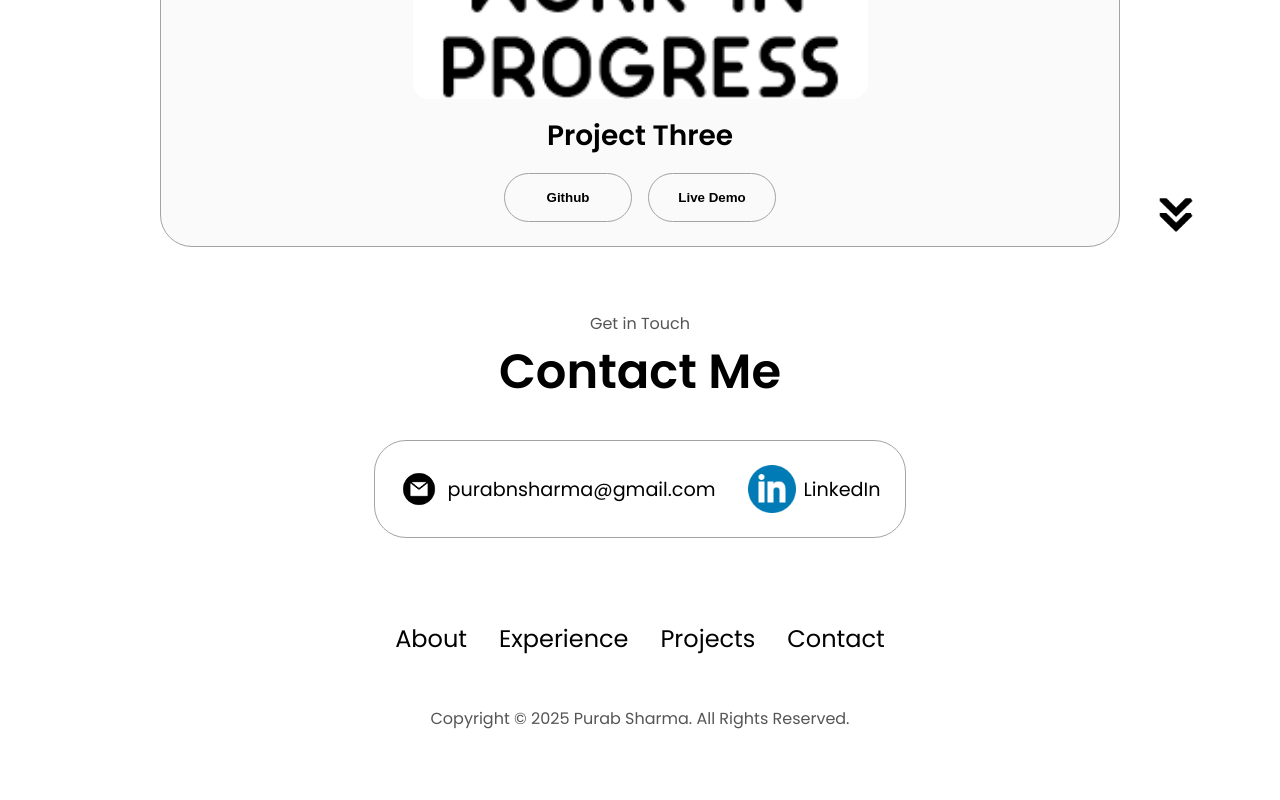
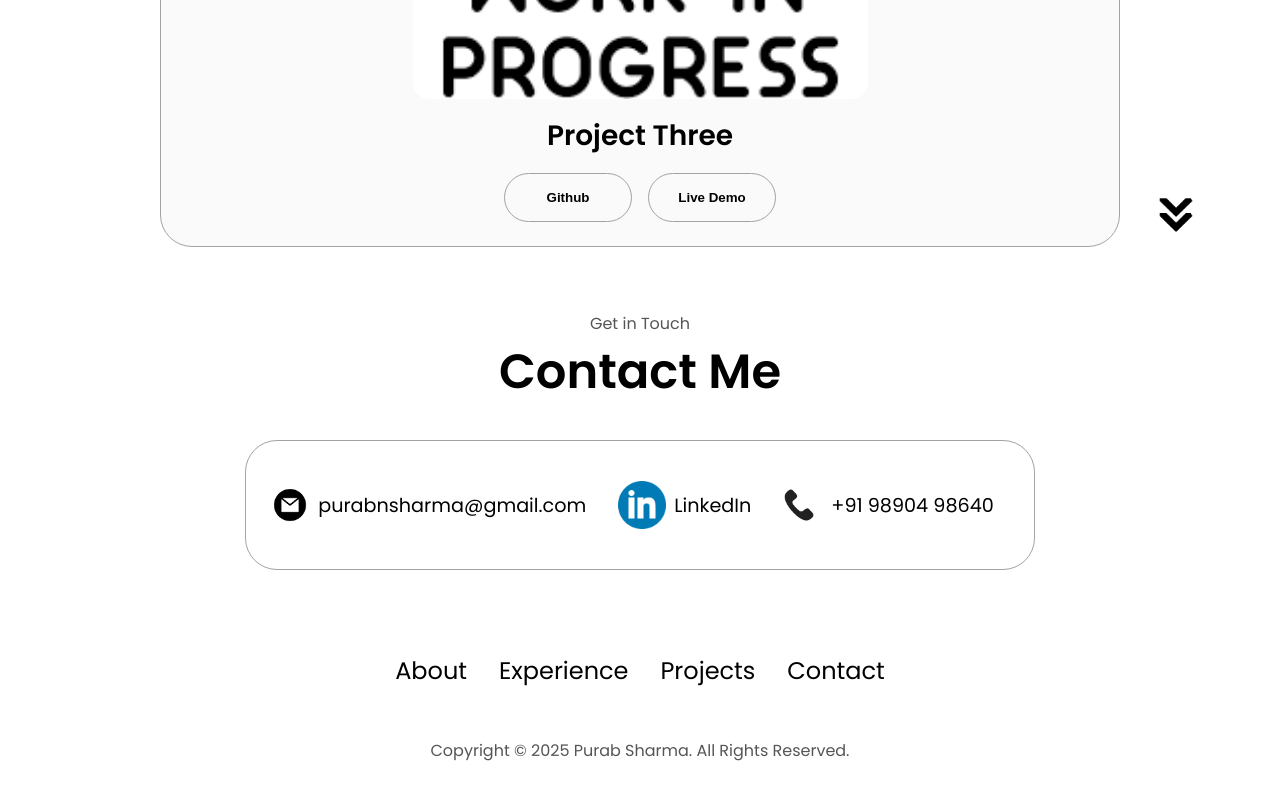
Before and after one commit to purab31/digitalportfolio, a plain HTML site: page index.html in a window 1280 px wide. Shown: the part 3386-4186 px from the top of the page. Before the commit the page ends 4164 px from the top, so only its background shows below. Drawn offline with Linux system fonts and the light colour scheme.

Commit message:
Update index.html

```diff
--- a/index.html
+++ b/index.html
@@ -314,6 +314,14 @@
             class="icon contact-icon"
           />
           <p><a href="https://linkedin.com/in/purab-sharma-300a11331/">LinkedIn</a></p>
+          <div class="contact-info-container">
+          <img
+            src="assets/phone.avif"
+            alt="Phone icon"
+            class="icon contact-icon"
+          />
+          <p><a href="tel:+91 98904 98640">+91 98904 98640</a></p>
+        </div>
       </div>
     </section>
     <footer>
```
